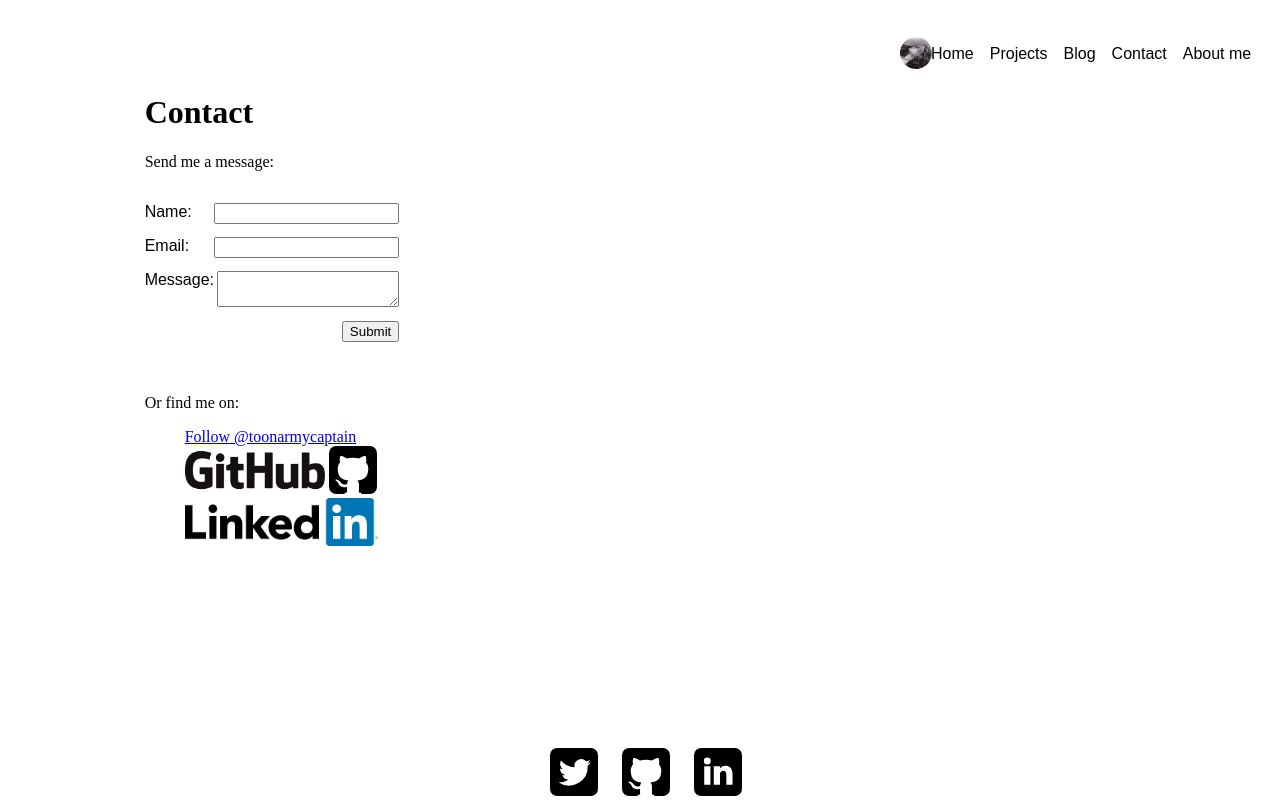
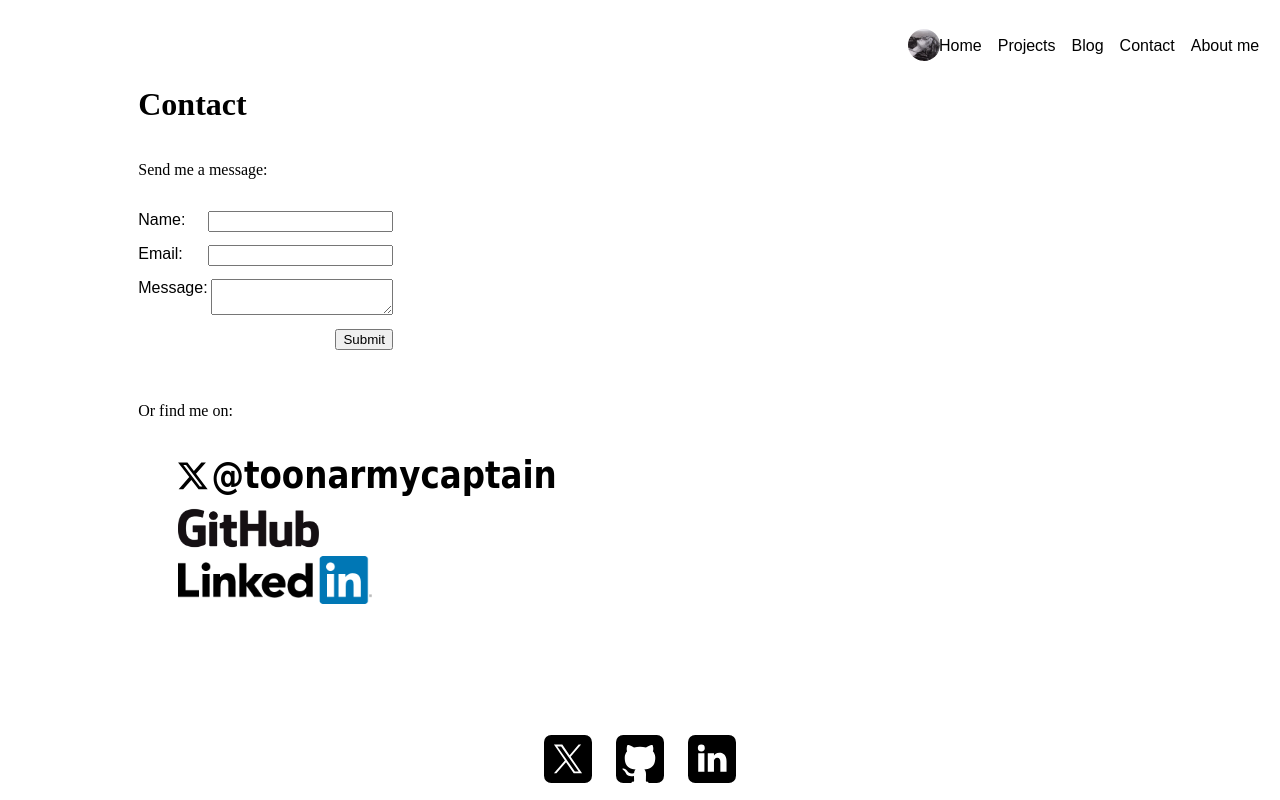
Before and after one commit to toonarmycaptain/toonarmycaptain_website, a Flask app: page /contact/ in a window 1280 px wide. Run offline with Flask 3, Linux system fonts and the light colour scheme; parts of the project's set-up code (start-up, migrations or seed data) failed here and were passed over; some libraries are stand-ins or nearby versions.

Commit message:
[refresh] Revamp/rebrand twitter-x

```diff
--- a/toonarmycaptain_website/static/style.css
+++ b/toonarmycaptain_website/static/style.css
@@ -1,5 +1,10 @@
 body {
     padding: 1%;
+    margin: 0;
+    box-sizing: border-box;
+    min-height: 100vh;
+    display: flex;
+    flex-direction: column;
 }
 
 .line_breaking_title {
@@ -151,7 +156,8 @@ input[type=text], input[type="email"], textarea {
 }
 
 .contact_social_logo {
-    height: 3em
+    max-height: 3em;
+    max-width: 100%;
 }
 
 
@@ -163,9 +169,7 @@ input[type=text], input[type="email"], textarea {
 
 
 .footer {
-    position: fixed;
-    bottom: 0;
-    margin: 0 auto;
+    margin-top: auto;
     padding-top: 2em;
     width: 100%;
     text-align: center;
@@ -175,8 +179,7 @@ input[type=text], input[type="email"], textarea {
 .footer_socials_link_list {
     list-style-type: none;
     margin: 0;
-    margin-right: 70px;
-    justify-content: center;
+    padding: 0;
 }
 
 .footer_social_item {
@@ -191,3 +194,19 @@ input[type=text], input[type="email"], textarea {
 .image_enlarge_on_hover:hover {
     transform: scale(1.1);
 }
+
+
+/* #Mobile */
+@media (max-width: 600px) {
+    .footer_social_icon {
+        height: 2em;
+    }
+
+    .footer_social_item {
+        padding: 6px;
+    }
+
+    .contact_social_logo {
+        max-height: 2.25em;
+    }
+}
--- a/toonarmycaptain_website/templates/base.html
+++ b/toonarmycaptain_website/templates/base.html
@@ -14,7 +14,7 @@
           as="image">
     {# Social link icons #}
     <link rel="preload"
-          href="{{ url_for('static', filename='twitter_icon_bw.svg') }}"
+          href="{{ url_for('static', filename='x_icon_bw.svg') }}"
           as="image">
     <link rel="preload"
           href="{{ url_for('static', filename='github_icon_bw.svg') }}"
@@ -91,10 +91,10 @@
 <footer class="footer">
     <ul class="footer_socials_link_list">
         <li class="footer_social_item">
-            <a href="https://twitter.com/toonarmycaptain">
+            <a href="https://x.com/toonarmycaptain">
                 <img class="footer_social_icon image_enlarge_on_hover"
-                     src="{{ url_for('static', filename='twitter_icon_bw.svg') }}"
-                     title="Twitter - @toonarmycaptain" alt="twitter - @toonarmycaptain"></a>
+                     src="{{ url_for('static', filename='x_icon_bw.svg') }}"
+                     title="X - @toonarmycaptain" alt="X - @toonarmycaptain"></a>
         </li>
         <li class="footer_social_item">
             <a href="https://github.com/toonarmycaptain/">
--- a/toonarmycaptain_website/templates/contact.html
+++ b/toonarmycaptain_website/templates/contact.html
@@ -4,8 +4,6 @@
     {% block title %}Contact{% endblock %}
     <link rel="preload"
           href="{{ url_for('static', filename='github_logo.png') }}" as="image">
-    <link rel="preload"
-          href="{{ url_for('static', filename='github_icon_bw.svg') }}" as="image">
     <link rel="preload"
           href="{{ url_for('static', filename='ln_logo_128px.png') }}" as="image">
 {% endblock %}
@@ -54,27 +52,21 @@
     <br>
     <p class="center_text_block">Or find me on:</p>
     <ul class="contact_socials_link_list center_text_block">
-
-        <li>
-            <a href="https://twitter.com/toonarmycaptain" target="_blank" rel="noreferrer"
-               class="contact_social_logo twitter-follow-button"
-               data-size="large" data-show-count="false">Follow @toonarmycaptain</a>
-            <script async src="https://platform.twitter.com/widgets.js" charset="utf-8"></script>
-
+        <li class="contact_social_item">
+            <a href="https://x.com/toonarmycaptain" target="_blank" rel="noreferrer">
+                <img class="contact_social_logo" src="{{ url_for('static', filename='x_logo_bw.svg') }}"
+                     title="X - @toonarmycaptain" alt="X - @toonarmycaptain"></a>
         </li>
         <li class="contact_social_item">
             <a href="https://github.com/toonarmycaptain/" target="_blank" rel="noreferrer">
                 <img class="contact_social_logo" src="{{ url_for('static', filename='github_logo.png') }}"
-                     title="GitHub - toonarmycaptain" alt="GitHub - toonarmycaptain"></a>
-            <a href="https://github.com/toonarmycaptain/">
-                <img class="contact_social_logo" src="{{ url_for('static', filename='github_icon_bw.svg') }}"
                      title="GitHub - toonarmycaptain" alt="GitHub - toonarmycaptain"></a>
         </li>
         <li class="contact_social_item">
             <a href="https://www.linkedin.com/in/davidantonini/" target="_blank" rel="noreferrer">
                 <img class="contact_social_logo" src="{{ url_for('static', filename='ln_logo_128px.png') }}"
                      title="David Antonini - LinkedIn" alt="David Antonini - LinkedIn"></a>
-
+        </li>
     </ul>
 
 {% endblock %}
```
Also changed, not shown: toonarmycaptain_website/static/x_icon_bw.svg (added), toonarmycaptain_website/static/x_logo_bw.svg (added).
